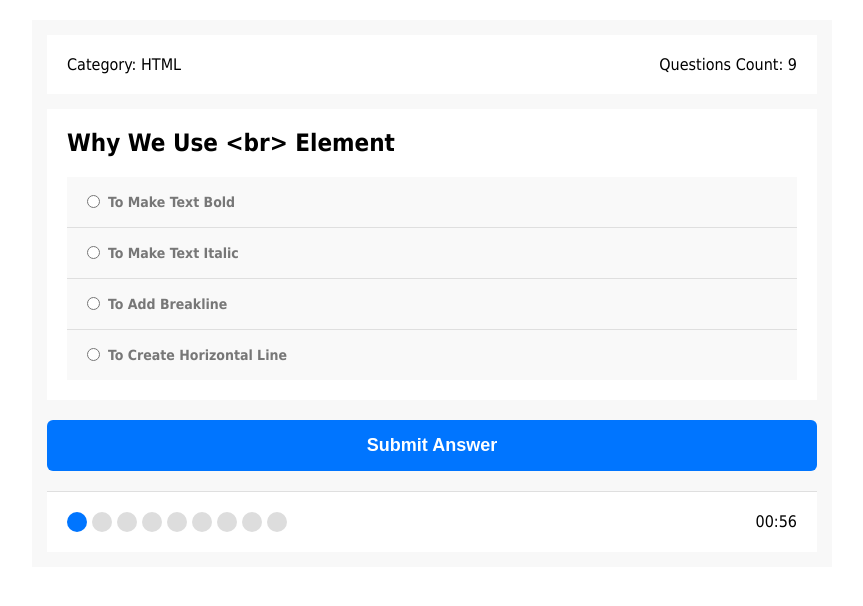
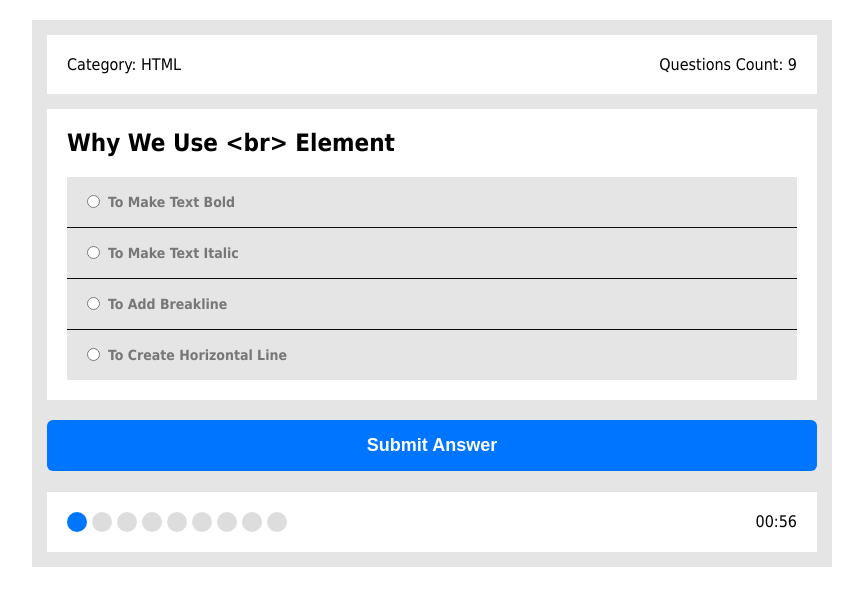
Before and after one commit to YahyaaMuhamedd/Quiz-App, a plain HTML site: page index.html in a window 1280 px wide. Shown: the whole page, without its empty margins (208-1071 px from the left). Drawn offline with Linux system fonts and the light colour scheme.

Commit message:
Update style.css

```diff
--- a/style.css
+++ b/style.css
@@ -9,7 +9,7 @@ body {
 .quiz-app {
     margin: 20px auto;
     width: 800px;
-    background-color: #f8f8f8;
+    background-color: #e6e5e5;
     padding: 15px;
 }
 
@@ -44,12 +44,12 @@ body {
 }
 
 .quiz-app .answers-area .answer {
-    background-color: #f9f9f9;
+    background-color: #e6e5e5;
     padding: 15px;
 }
 
 .quiz-app .answers-area .answer:not(:last-child) {
-    border-bottom: 1px solid #dfdfdf;
+    border-bottom: 1px solid #0d0b0b;
 }
 
 .quiz-app .answers-area .answer input[type="Radio"]:checked+label {
```
